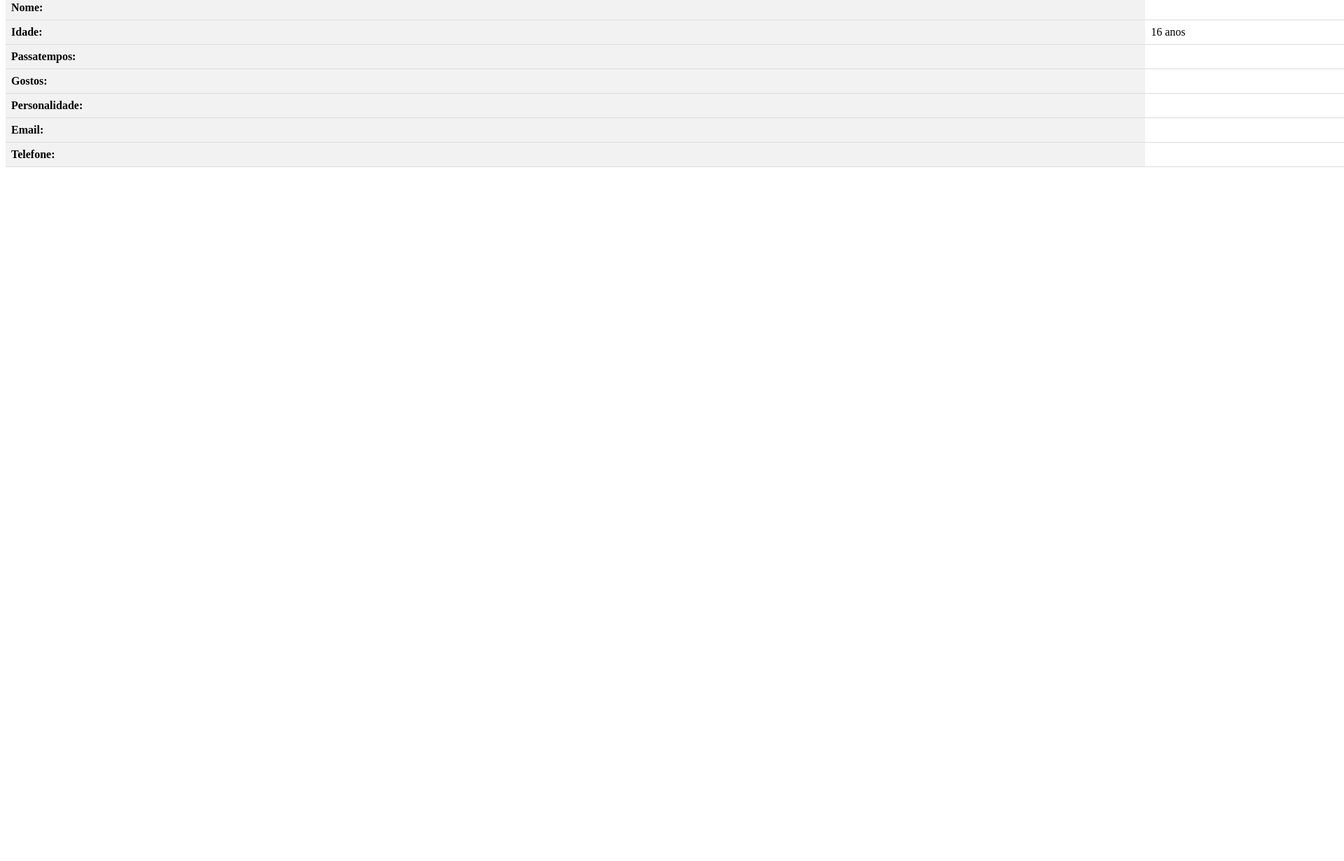
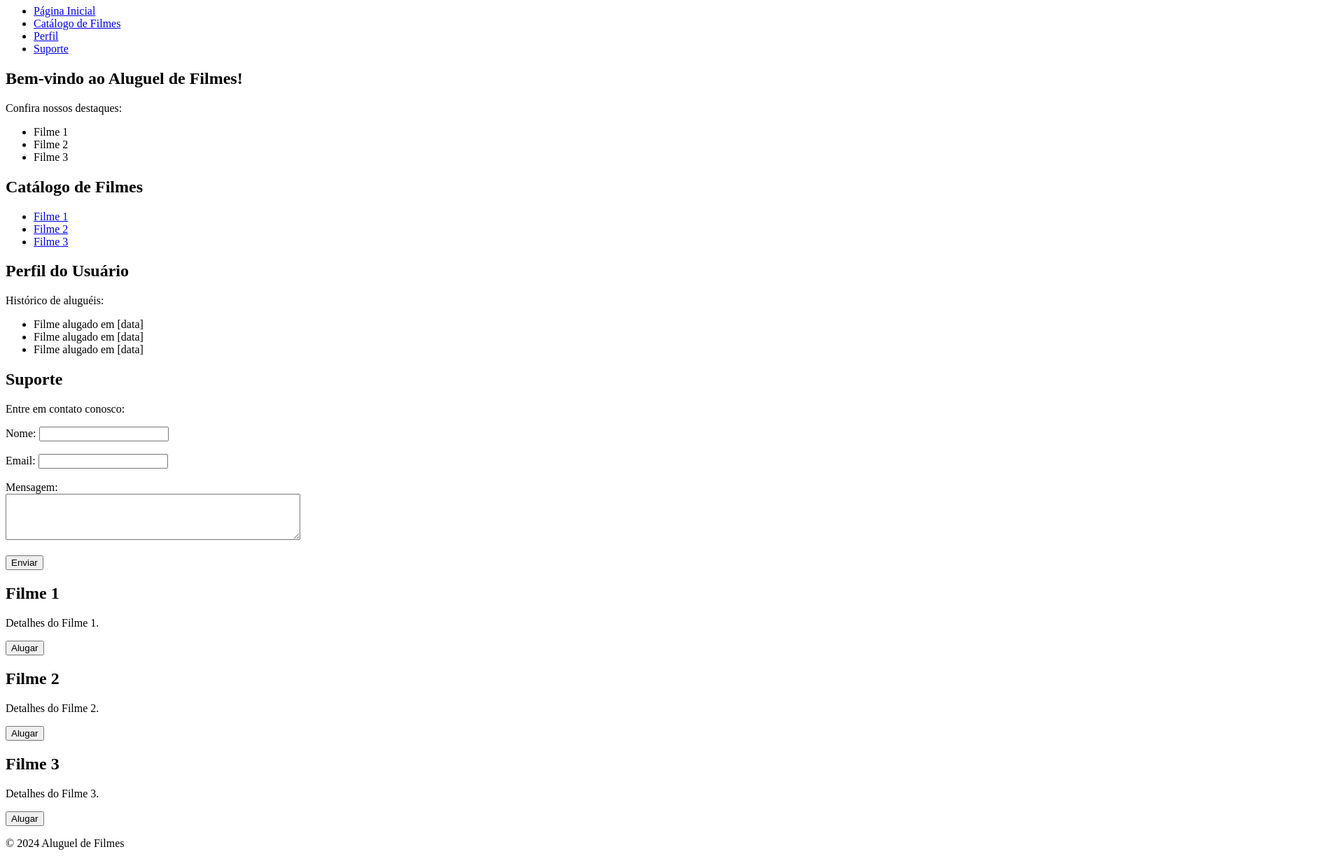
Before and after one commit to luam1/A5, a plain HTML site: page index.html in a window 1280 px wide. Shown: the part 73-1304 px from the top of the page at 70% size, 1920 px wide, since content can reach past the window. Before the commit the page ends 800 px from the top, so only its background shows below. Drawn offline with Linux system fonts and the light colour scheme.

Commit message:
Atualizar o index.html

```diff
--- a/index.html
+++ b/index.html
@@ -1,56 +1,98 @@
 <!DOCTYPE html>
-<html lang="en">
+<html lang="pt-br">
 <head>
     <meta charset="UTF-8">
     <meta name="viewport" content="width=device-width, initial-scale=1.0">
-    <title>Ficha Pessoal</title>
+    <title>Aluguel de Filmes</title>
     <style>
-        table {
-            width: 200%;
-            border-collapse: collapse;
-        }
-        th, td {
-            padding: 8px;
-            text-align: left;
-            border-bottom: 1px solid #ddd;
-        }
-        th {
-            background-color: #f2f2f2;
-        }
+        /* Estilos CSS podem ser adicionados aqui */
     </style>
 </head>
 <body>
-    <h2>Ficha Pessoal</h2>
-    <table>
-        <tr>
-            <th>Nome:</th>
-            <td></td>
-        </tr>
-        <tr>
-            <th>Idade:</th>
-            <td>16 anos</td>
-        </tr>
-        <tr>
-            <th>Passatempos:</th>
-            <td></td>
-        </tr>
-        <tr>
-            <th>Gostos:</th>
-            <td></td>
-        </tr>
-        <tr>
-            <th>Personalidade:</th>
-            <td></td>
-        </tr>
-        <tr>
-            <th>Email:</th>
-            <td></td>
-        </tr>
-        <tr>
-            <th>Telefone:</th>
-            <td></td>
-        </tr>
-    </table>
-    <img src="" height="" windth="">
+    <header>
+        <h1>Aluguel de Filmes</h1>
+        <nav>
+            <ul>
+                <li><a href="#home">Página Inicial</a></li>
+                <li><a href="#catalogo">Catálogo de Filmes</a></li>
+                <li><a href="#perfil">Perfil</a></li>
+                <li><a href="#suporte">Suporte</a></li>
+            </ul>
+        </nav>
+    </header>
+
+    <main>
+        <section id="home">
+            <h2>Bem-vindo ao Aluguel de Filmes!</h2>
+            <p>Confira nossos destaques:</p>
+            <ul>
+                <li>Filme 1</li>
+                <li>Filme 2</li>
+                <li>Filme 3</li>
+            </ul>
+        </section>
+
+        <section id="catalogo">
+            <h2>Catálogo de Filmes</h2>
+            <ul>
+                <li><a href="#filme1">Filme 1</a></li>
+                <li><a href="#filme2">Filme 2</a></li>
+                <li><a href="#filme3">Filme 3</a></li>
+            </ul>
+        </section>
+
+        <section id="perfil">
+            <h2>Perfil do Usuário</h2>
+            <p>Histórico de aluguéis:</p>
+            <ul>
+                <li>Filme alugado em [data]</li>
+                <li>Filme alugado em [data]</li>
+                <li>Filme alugado em [data]</li>
+            </ul>
+        </section>
+
+        <section id="suporte">
+            <h2>Suporte</h2>
+            <p>Entre em contato conosco:</p>
+            <form action="#">
+                <label for="nome">Nome:</label>
+                <input type="text" id="nome" name="nome" required><br><br>
+                <label for="email">Email:</label>
+                <input type="email" id="email" name="email" required><br><br>
+                <label for="mensagem">Mensagem:</label><br>
+                <textarea id="mensagem" name="mensagem" rows="4" cols="50" required></textarea><br><br>
+                <input type="submit" value="Enviar">
+            </form>
+        </section>
+
+        <section id="filme1">
+            <h2>Filme 1</h2>
+            <p>Detalhes do Filme 1.</p>
+            <button onclick="alugarFilme('Filme 1')">Alugar</button>
+        </section>
+
+        <section id="filme2">
+            <h2>Filme 2</h2>
+            <p>Detalhes do Filme 2.</p>
+            <button onclick="alugarFilme('Filme 2')">Alugar</button>
+        </section>
+
+        <section id="filme3">
+            <h2>Filme 3</h2>
+            <p>Detalhes do Filme 3.</p>
+            <button onclick="alugarFilme('Filme 3')">Alugar</button>
+        </section>
+    </main>
+
+    <footer>
+        <p>&copy; 2024 Aluguel de Filmes</p>
+    </footer>
+
+    <script>
+        function alugarFilme(filme) {
+            alert("Você alugou o filme: " + filme);
+            // Aqui você pode adicionar a lógica para processar o aluguel do filme
+        }
+    </script>
 </body>
 </html>
```
